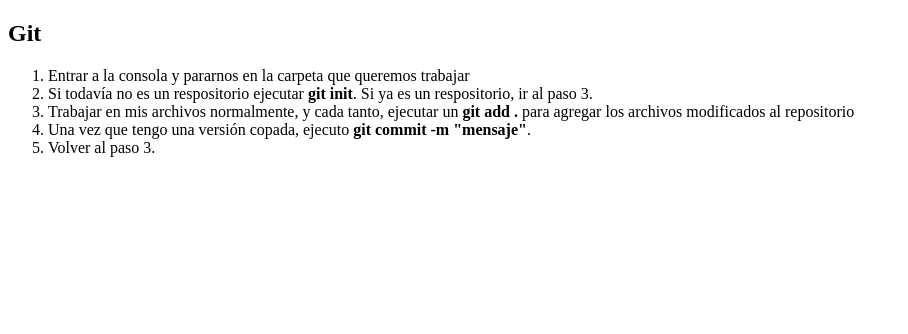
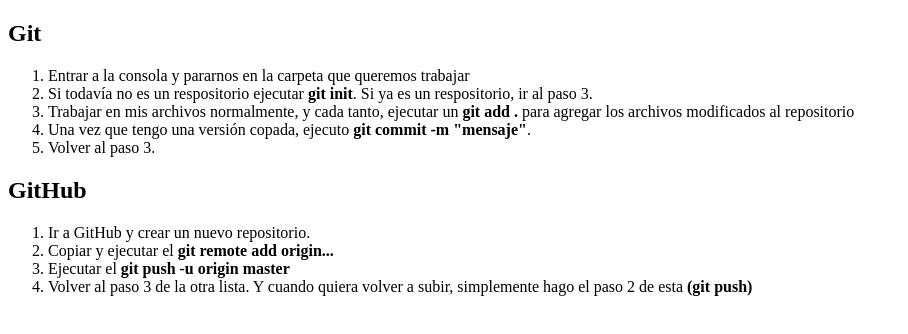
Before and after one commit to cumuniello/Desafio8, a plain HTML site: page index.html in a window 1280 px wide. Shown: the whole page, without its empty margins (0-908 px from the left). Drawn offline with Linux system fonts and the light colour scheme.

Commit message:
agregando segunda lista

```diff
--- a/index.html
+++ b/index.html
@@ -17,5 +17,15 @@
 		</ol>
 	</article>
 
+	<article>
+		<h1>GitHub</h1>
+
+		<ol>
+			<li>Ir a GitHub y crear un nuevo repositorio.</li>
+			<li>Copiar y ejecutar el <b>git remote add origin...</b></li>
+			<li>Ejecutar el <b>git push -u origin master</b></li>
+			<li>Volver al paso 3 de la otra lista. Y cuando quiera volver a subir, simplemente hago el paso 2 de esta <b>(git push)</b></li>
+		</ol>
+	</article>
 </body>
 </html>
```
